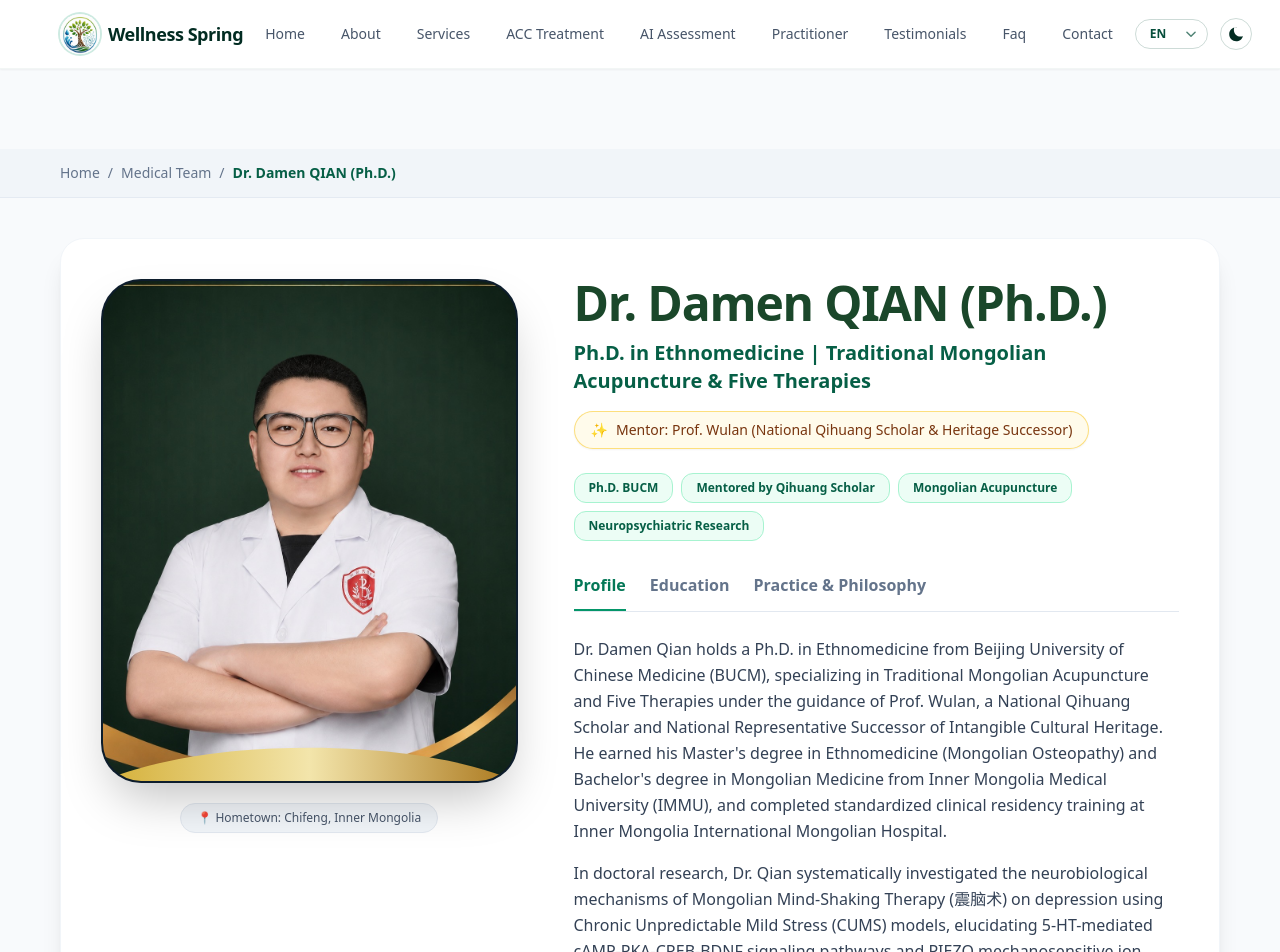
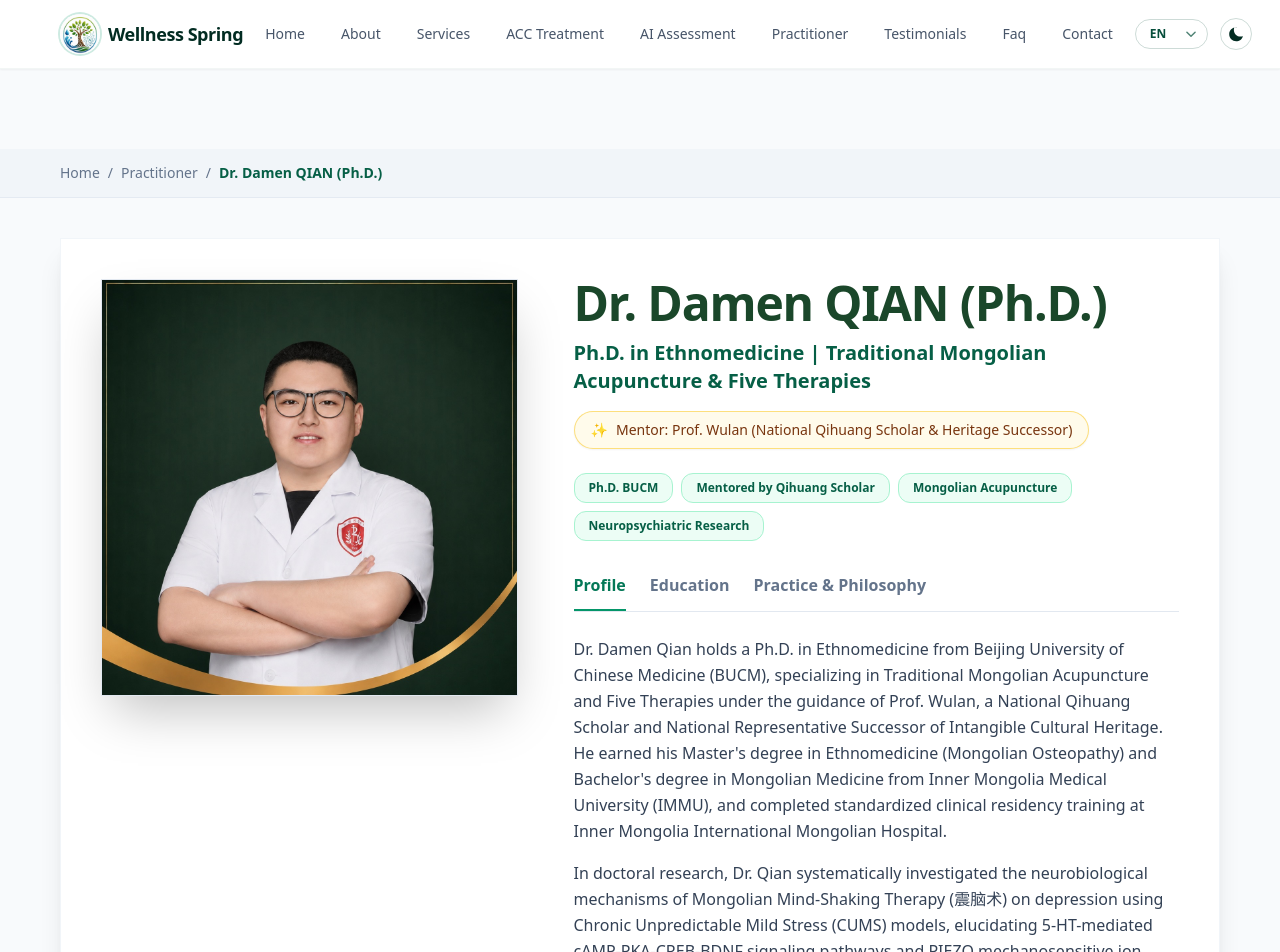
Before and after one commit to gogolf2020-byte/home, a React (Vite) app: page /practitioner/1 in a window 1280 px wide. Shown: the top 952 px of the page. Built offline with nearby package versions, Linux system fonts and the light colour scheme.

Commit message:
Add Dr. Damen Qian and Catherine Wang profiles with subpages and refined layout

```diff
--- a/src/components/Practitioner.jsx
+++ b/src/components/Practitioner.jsx
@@ -14,43 +14,21 @@ export default function Practitioner() {
           Meet the Practitioner
         </h2>
 
-        {/* 3-Column Doctor Card Grid - Reference to Image 1 */}
+        {/* 3-Column Doctor Card Grid */}
         <div className="grid grid-cols-1 md:grid-cols-2 lg:grid-cols-3 gap-8 max-w-6xl mx-auto">
           {practitionersData.map((doc) => (
             <Link
               key={doc.id}
               to={`/practitioners/${doc.slug}`}
-              className="group bg-white dark:bg-slate-900 rounded-3xl p-5 shadow-md hover:shadow-2xl border border-slate-200/80 dark:border-slate-800 transition-all duration-500 cursor-pointer flex flex-col justify-between transform hover:-translate-y-2 block"
+              className="group bg-white dark:bg-slate-900 p-5 shadow-md hover:shadow-2xl border border-slate-200/80 dark:border-slate-800 transition-all duration-500 cursor-pointer flex flex-col justify-between transform hover:-translate-y-2 block"
             >
-              {/* Photo Frame Container with 0.5s Cubic Bezier Upward Movement */}
-              <div className="relative overflow-hidden rounded-2xl bg-slate-900 shadow-inner">
+              {/* Photo Container: Full Image Display with Gold Frame Exposed */}
+              <div className="relative overflow-hidden bg-slate-900/5 dark:bg-slate-950">
                 <img
                   src={doc.photo}
                   alt={doc.name[lang]}
-                  className="w-full h-80 object-cover object-top transition-transform duration-500 ease-[cubic-bezier(0.16,1,0.3,1)] group-hover:scale-105 group-hover:-translate-y-2"
+                  className="w-full h-auto object-contain transition-transform duration-500 ease-[cubic-bezier(0.16,1,0.3,1)] group-hover:scale-105 group-hover:-translate-y-1"
                 />
-
-                {/* Metallic Gold Bottom Curve Accent */}
-                <div className="absolute inset-x-0 bottom-0 pointer-events-none">
-                  <svg
-                    viewBox="0 0 400 55"
-                    fill="none"
-                    xmlns="http://www.w3.org/2000/svg"
-                    className="w-full h-auto drop-shadow-sm"
-                  >
-                    <path
-                      d="M0 55C100 18 300 18 400 55V55H0V55Z"
-                      fill="url(#goldCardGradMinimal)"
-                    />
-                    <defs>
-                      <linearGradient id="goldCardGradMinimal" x1="0" y1="0" x2="400" y2="0" gradientUnits="userSpaceOnUse">
-                        <stop stopColor="#D4AF37" />
-                        <stop offset="0.5" stopColor="#F3E5AB" />
-                        <stop offset="1" stopColor="#AA771C" />
-                      </linearGradient>
-                    </defs>
-                  </svg>
-                </div>
               </div>
 
               {/* Doctor Details below photo */}
--- a/src/components/PractitionerDetailPage.jsx
+++ b/src/components/PractitionerDetailPage.jsx
@@ -44,7 +44,7 @@ export default function PractitionerDetailPage() {
             </Link>
             <span>/</span>
             <Link to="/#practitioner" className="hover:text-emerald-700 dark:hover:text-emerald-400 transition-colors">
-              {lang === 'zh' ? '医师团队' : lang === 'de' ? 'Behandler' : 'Medical Team'}
+              {lang === 'zh' ? '医师介绍' : lang === 'de' ? 'Behandler' : 'Practitioner'}
             </Link>
             <span>/</span>
             <span className="text-emerald-800 dark:text-emerald-300 font-semibold">
@@ -56,47 +56,18 @@ export default function PractitionerDetailPage() {
 
       <div className="container mx-auto px-4 max-w-6xl">
         {/* Main Doctor Profile Card */}
-        <div className="grid lg:grid-cols-12 gap-10 lg:gap-14 items-start bg-white dark:bg-slate-900 rounded-3xl p-6 sm:p-10 shadow-xl border border-slate-100 dark:border-slate-800">
+        <div className="grid lg:grid-cols-12 gap-10 lg:gap-14 items-start bg-white dark:bg-slate-900 p-6 sm:p-10 shadow-xl border border-slate-100 dark:border-slate-800">
 
-          {/* Left Column: Image Frame with 0.5s Bezier Upward Hover Animation */}
+          {/* Left Column: Image Frame displaying full photo with gold frame exposed */}
           <div className="lg:col-span-5 flex flex-col items-center">
             <div className="relative w-full max-w-md group">
-              {/* Styled Rounded Image Frame with 0.5s Cubic Bezier Hover Animation */}
-              <div className="relative overflow-hidden rounded-[2.5rem] shadow-2xl bg-slate-900 border-2 border-emerald-900/10 dark:border-emerald-500/20 transform transition-transform duration-500 ease-[cubic-bezier(0.16,1,0.3,1)] group-hover:-translate-y-2">
+              {/* Styled Image Frame displaying complete photo without clipping */}
+              <div className="relative overflow-hidden shadow-2xl bg-slate-950 border border-slate-200 dark:border-slate-800 transform transition-transform duration-500 ease-[cubic-bezier(0.16,1,0.3,1)] group-hover:-translate-y-2">
                 <img
                   src={doctor.photo}
                   alt={doctor.name[lang]}
-                  className="h-[460px] sm:h-[500px] w-full object-cover object-top transition-transform duration-500 ease-[cubic-bezier(0.16,1,0.3,1)] group-hover:scale-105"
+                  className="w-full h-auto object-contain transition-transform duration-500 ease-[cubic-bezier(0.16,1,0.3,1)] group-hover:scale-105"
                 />
-
-                {/* Gold Curve Accent */}
-                <div className="absolute inset-x-0 bottom-0 pointer-events-none">
-                  <svg
-                    viewBox="0 0 400 65"
-                    fill="none"
-                    xmlns="http://www.w3.org/2000/svg"
-                    className="w-full h-auto drop-shadow-md"
-                  >
-                    <path
-                      d="M0 65C100 22 300 22 400 65V65H0V65Z"
-                      fill="url(#goldGradDetailClean)"
-                    />
-                    <defs>
-                      <linearGradient id="goldGradDetailClean" x1="0" y1="0" x2="400" y2="0" gradientUnits="userSpaceOnUse">
-                        <stop stopColor="#D4AF37" />
-                        <stop offset="0.5" stopColor="#F3E5AB" />
-                        <stop offset="1" stopColor="#AA771C" />
-                      </linearGradient>
-                    </defs>
-                  </svg>
-                </div>
-              </div>
-
-              {/* Hometown Tag */}
-              <div className="mt-5 text-center">
-                <span className="text-xs font-medium text-slate-600 dark:text-slate-400 bg-slate-100 dark:bg-slate-800 px-4 py-1.5 rounded-full inline-block border border-slate-200 dark:border-slate-700">
-                  📍 {doctor.hometown[lang]}
-                </span>
               </div>
             </div>
           </div>
@@ -252,12 +223,12 @@ export default function PractitionerDetailPage() {
                 <Link
                   key={other.id}
                   to={`/practitioners/${other.slug}`}
-                  className="group bg-white dark:bg-slate-900 rounded-3xl p-6 shadow-md hover:shadow-xl border border-slate-200 dark:border-slate-800 transition-all duration-500 ease-[cubic-bezier(0.16,1,0.3,1)] flex items-center gap-5 cursor-pointer transform hover:-translate-y-2 block"
+                  className="group bg-white dark:bg-slate-900 p-6 shadow-md hover:shadow-xl border border-slate-200 dark:border-slate-800 transition-all duration-500 ease-[cubic-bezier(0.16,1,0.3,1)] flex items-center gap-5 cursor-pointer transform hover:-translate-y-2 block"
                 >
                   <img
                     src={other.photo}
                     alt={other.name[lang]}
-                    className="w-24 h-28 object-cover object-top rounded-2xl shadow-sm border border-slate-200 dark:border-slate-700 transition-transform duration-500 ease-[cubic-bezier(0.16,1,0.3,1)] group-hover:scale-105"
+                    className="w-24 h-auto object-contain rounded-none shadow-sm border border-slate-200 dark:border-slate-700 transition-transform duration-500 ease-[cubic-bezier(0.16,1,0.3,1)] group-hover:scale-105"
                   />
                   <div>
                     <h4 className="text-xl font-bold text-[#1a472a] dark:text-emerald-300 group-hover:text-emerald-600 transition-colors">
```
